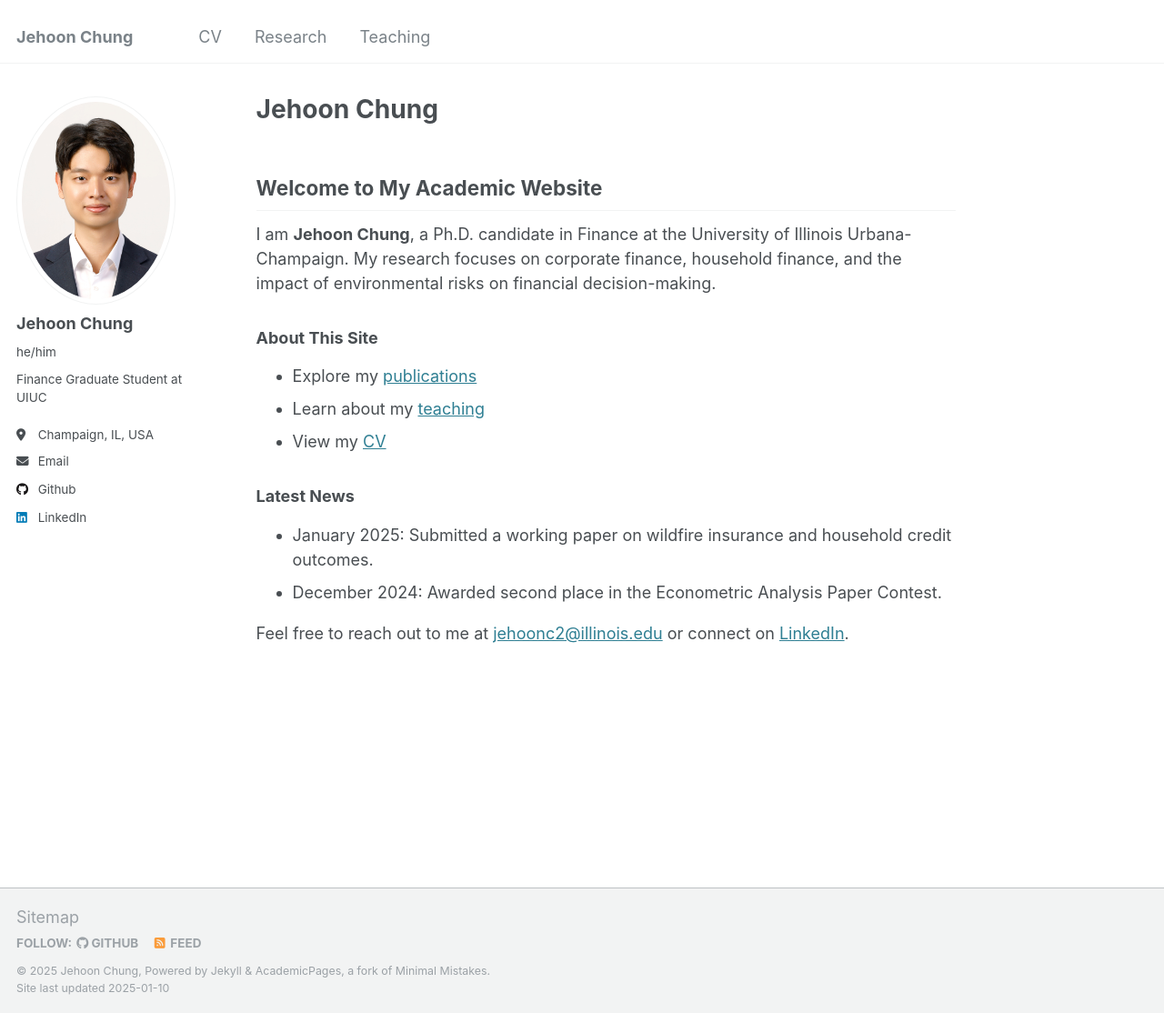
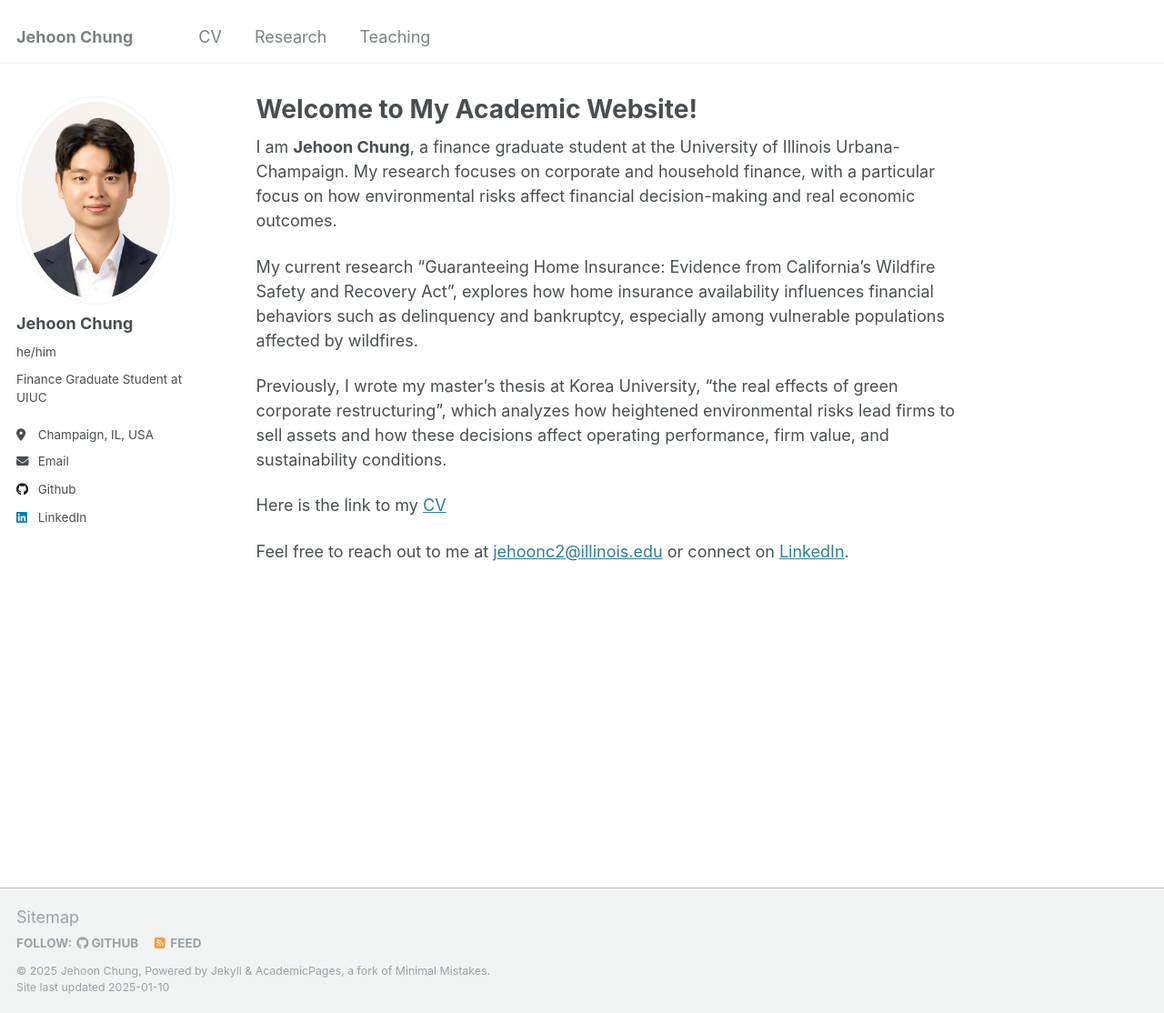
Before and after one commit to JehoonChung/jehoonchung.github.io, a Jekyll site: the page built from _pages/about.md, in a window 1280 px wide and 1114 px high. Shown: the whole window at 91% size. Built offline with Jekyll 4.4.1, drawn with Linux system fonts in a browser that asks for light colours.

Commit message:
Update about.md

```diff
--- a/_pages/about.md
+++ b/_pages/about.md
@@ -1,23 +1,19 @@
 ---
 permalink: /
-title: "Jehoon Chung"
+title: "Welcome to My Academic Website!"
 author_profile: true
 redirect_from:
   - /about/
   - /about.html
 ---
 
-## Welcome to My Academic Website
 
-I am **Jehoon Chung**, a Ph.D. candidate in Finance at the University of Illinois Urbana-Champaign. My research focuses on corporate finance, household finance, and the impact of environmental risks on financial decision-making.
+I am **Jehoon Chung**, a finance graduate student at the University of Illinois Urbana-Champaign. My research focuses on corporate and household finance, with a particular focus on how environmental risks affect financial decision-making and real economic outcomes.
 
-### About This Site
-- Explore my [publications](/publications/)
-- Learn about my [teaching](/teaching/)
-- View my [CV](/files/Jehoon_Chung_CV.pdf)
+My current research "Guaranteeing Home Insurance: Evidence from California’s Wildfire Safety and Recovery Act", explores how home insurance availability influences financial behaviors such as delinquency and bankruptcy, especially among vulnerable populations affected by wildfires.
 
-### Latest News
-- January 2025: Submitted a working paper on wildfire insurance and household credit outcomes.
-- December 2024: Awarded second place in the Econometric Analysis Paper Contest.
+Previously, I wrote my master's thesis at Korea University, "the real effects of green corporate restructuring", which analyzes how heightened environmental risks lead firms to sell assets and how these decisions affect operating performance, firm value, and sustainability conditions.
+
+Here is the link to my [CV](/files/CV_JehoonChung.pdf)
 
 Feel free to reach out to me at [jehoonc2@illinois.edu](mailto:jehoonc2@illinois.edu) or connect on [LinkedIn](https://www.linkedin.com/in/jehoon-chung/).
```
